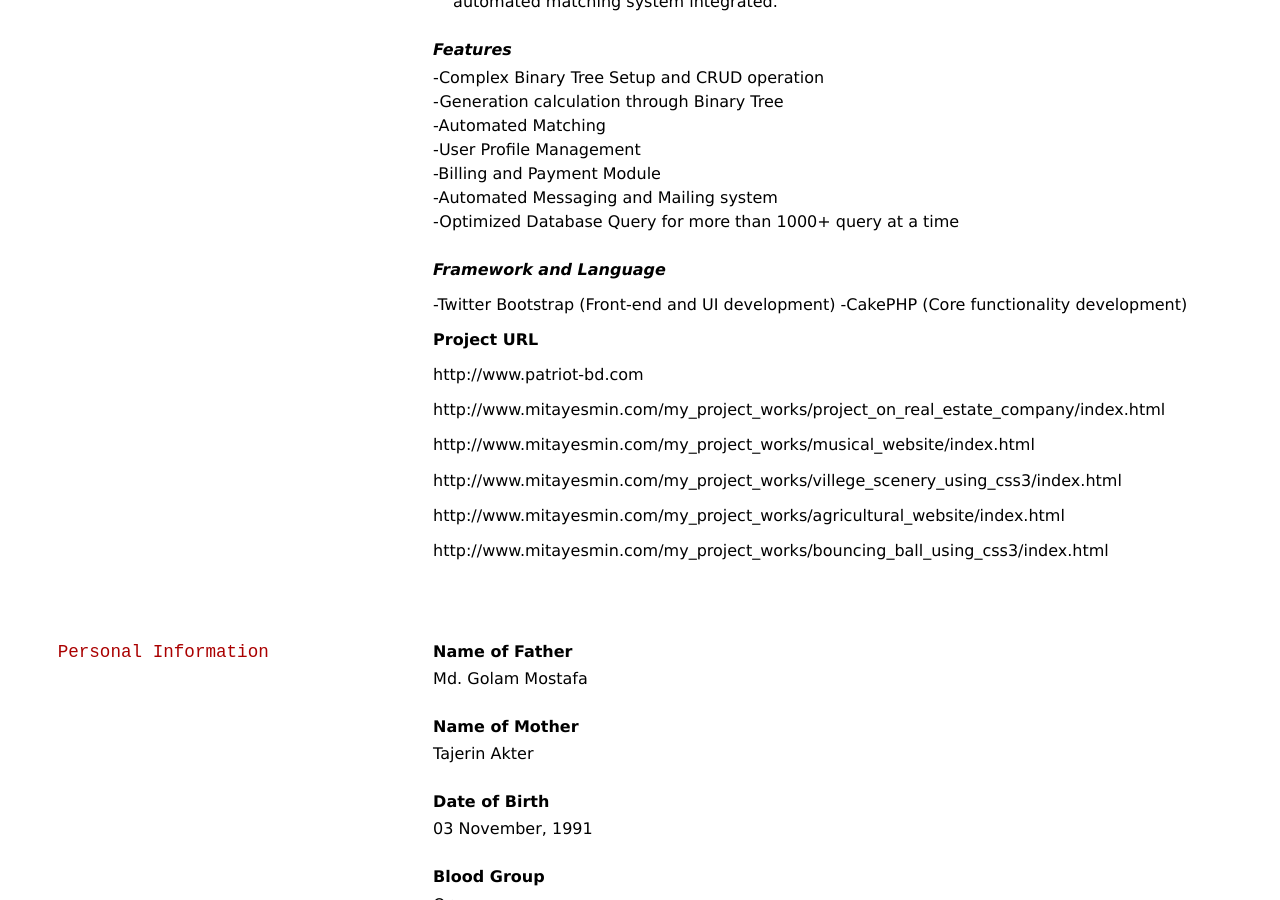
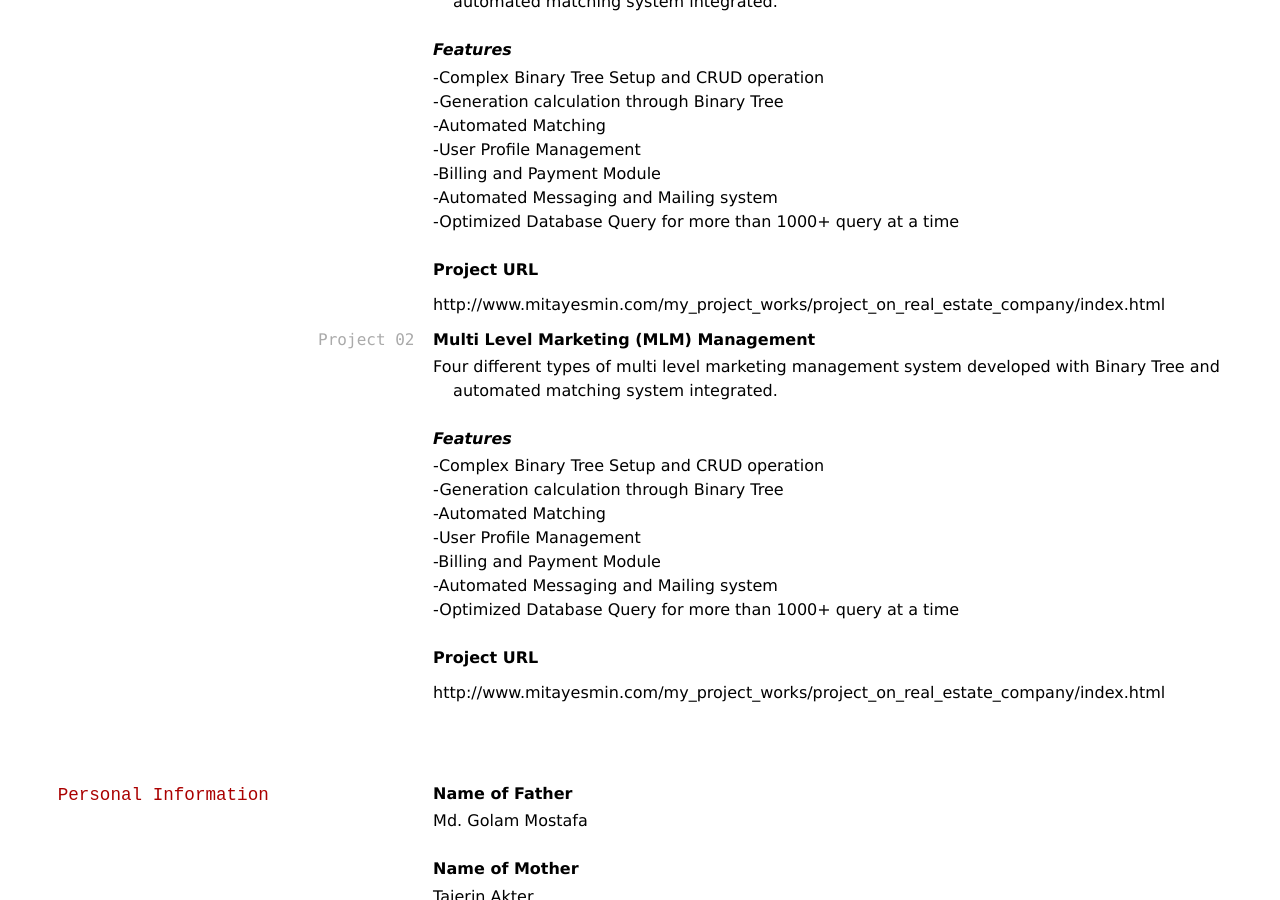
Before and after one commit to mita07/my-resume, a Jekyll site: the page built from index.md, in a window 1280 px wide and 900 px high, scrolled down 2531 px. Built offline with Jekyll 4.4.1, drawn with Linux system fonts in a browser that asks for light colours.

Commit message:
Update index.md

```diff
--- a/index.md
+++ b/index.md
@@ -136,26 +136,32 @@ __*Features*__
 - -Automated Messaging and Mailing system
 - -Optimized Database Query for more than 1000+ query at a time
 
-__*Framework and Language*__
 
--Twitter Bootstrap (Front-end and UI development)
--CakePHP (Core functionality development)
+__Project URL__
 
+http://www.mitayesmin.com/my_project_works/project_on_real_estate_company/index.html
+
+
+`Project 02`
+
+__Multi Level Marketing (MLM) Management__
+
+- Four different types of multi level marketing management system developed with Binary Tree and automated matching system integrated.
+
+__*Features*__
+
+- -Complex Binary Tree Setup and CRUD operation
+- -Generation calculation through Binary Tree
+- -Automated Matching
+- -User Profile Management
+- -Billing and Payment Module
+- -Automated Messaging and Mailing system
+- -Optimized Database Query for more than 1000+ query at a time
 
 
 __Project URL__
 
-http://www.patriot-bd.com
-
- http://www.mitayesmin.com/my_project_works/project_on_real_estate_company/index.html
-
- http://www.mitayesmin.com/my_project_works/musical_website/index.html
-
- http://www.mitayesmin.com/my_project_works/villege_scenery_using_css3/index.html
-
- http://www.mitayesmin.com/my_project_works/agricultural_website/index.html
-
- http://www.mitayesmin.com/my_project_works/bouncing_ball_using_css3/index.html
+http://www.mitayesmin.com/my_project_works/project_on_real_estate_company/index.html
 
 
 
```
